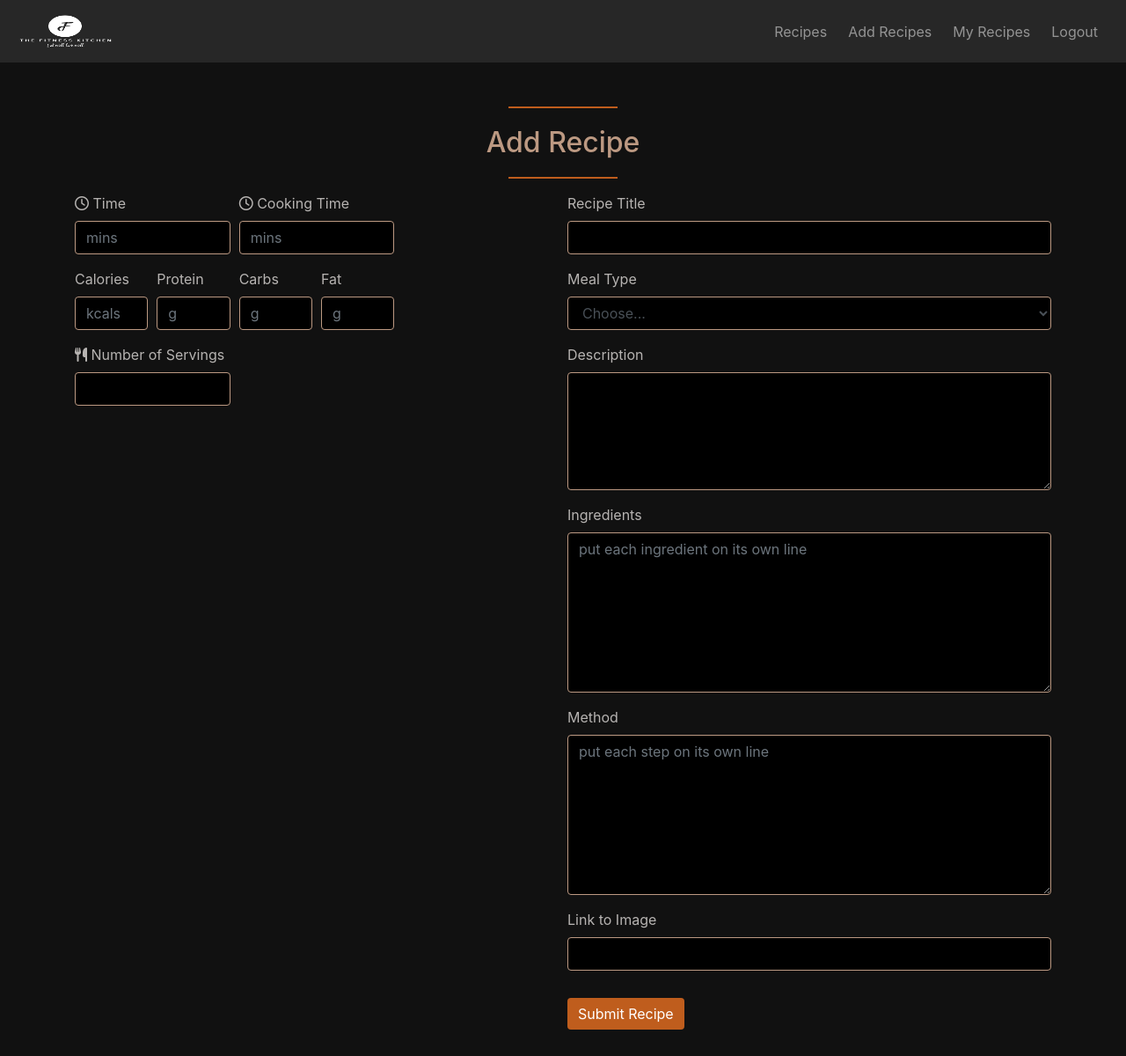
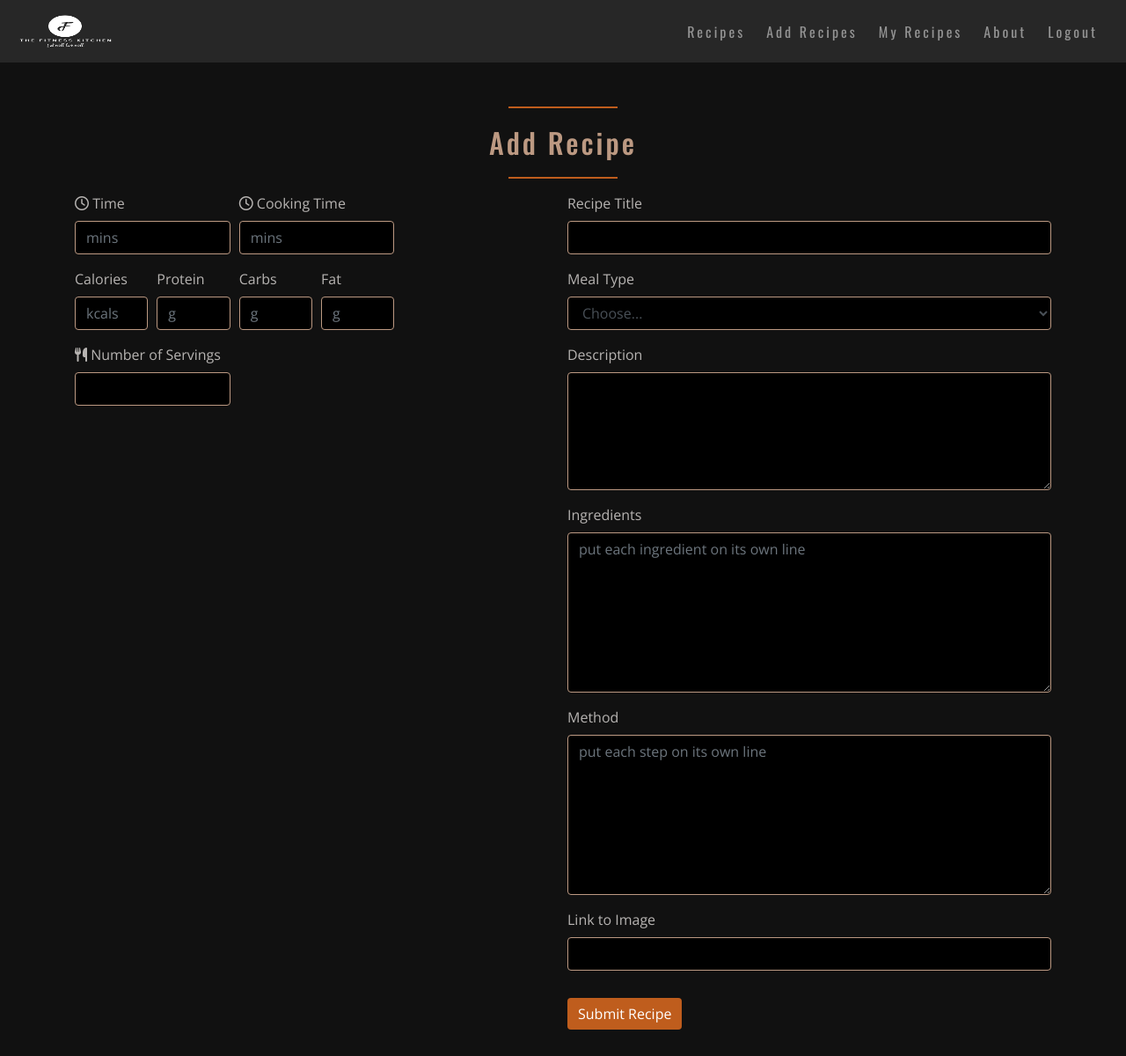
Before and after one commit to PatrickCoakley23/milestone3-, a Flask app: page /add_recipe in a window 1280 px wide. Shown: the whole page at 88% size. Run offline with Flask 2, Linux system fonts and the light colour scheme; the visitor is signed in with stand-in values (Sample User, id 1); data that the repository does not hold is empty; some libraries are stand-ins or nearby versions.

Commit message:
uploaded google fonts. Body is open sans while headings are oswald

```diff
--- a/static/css/style.css
+++ b/static/css/style.css
@@ -1,3 +1,5 @@
+@import url("https://fonts.googleapis.com/css2?family=Open+Sans:ital,wght@0,300;0,400;0,600;0,700;1,300;1,400;1,600&family=Oswald:wght@200;300;400;500;600;700&family=Pacifico&display=swap");
+
 header {
   background-color: #272727;
     position: sticky;
@@ -14,6 +16,12 @@ header {
 body {
     background: #111111;
     color: #B7B4B2;
+    font-family: "Open Sans", sans-serif;
+}
+
+h1, h2, h3, h4, h5, h6 {
+    font-family: "Oswald", sans-serif;
+    letter-spacing: 3px;
 }
 
 h5 {
@@ -62,6 +70,13 @@ h2 {
 .navbar-brand-img {
     width: 117px;
     height: 45px;
+}
+
+.nav li a {
+    color: #B7B4B2;
+    font-size: 16px;
+    font-family: "Oswald", sans-serif;
+    letter-spacing: 3px;
 }
 
 /* HERO IMAGE */
--- a/templates/base.html
+++ b/templates/base.html
@@ -47,6 +47,9 @@
                             </li>
                             <li class="nav-right mr-2">
                                 <a class="nav-link" href="{{url_for('my_recipes')}}">My Recipes</a>
+                            </li>
+                             <li class="nav-right mr-2">
+                                <a class="nav-link" href="">About</a>
                             </li>
                               <li class="nav-right mr-2">
                                 <a class="nav-link" href="{{url_for('logout')}}">Logout</a>
```
Also changed, not shown: README.md.
